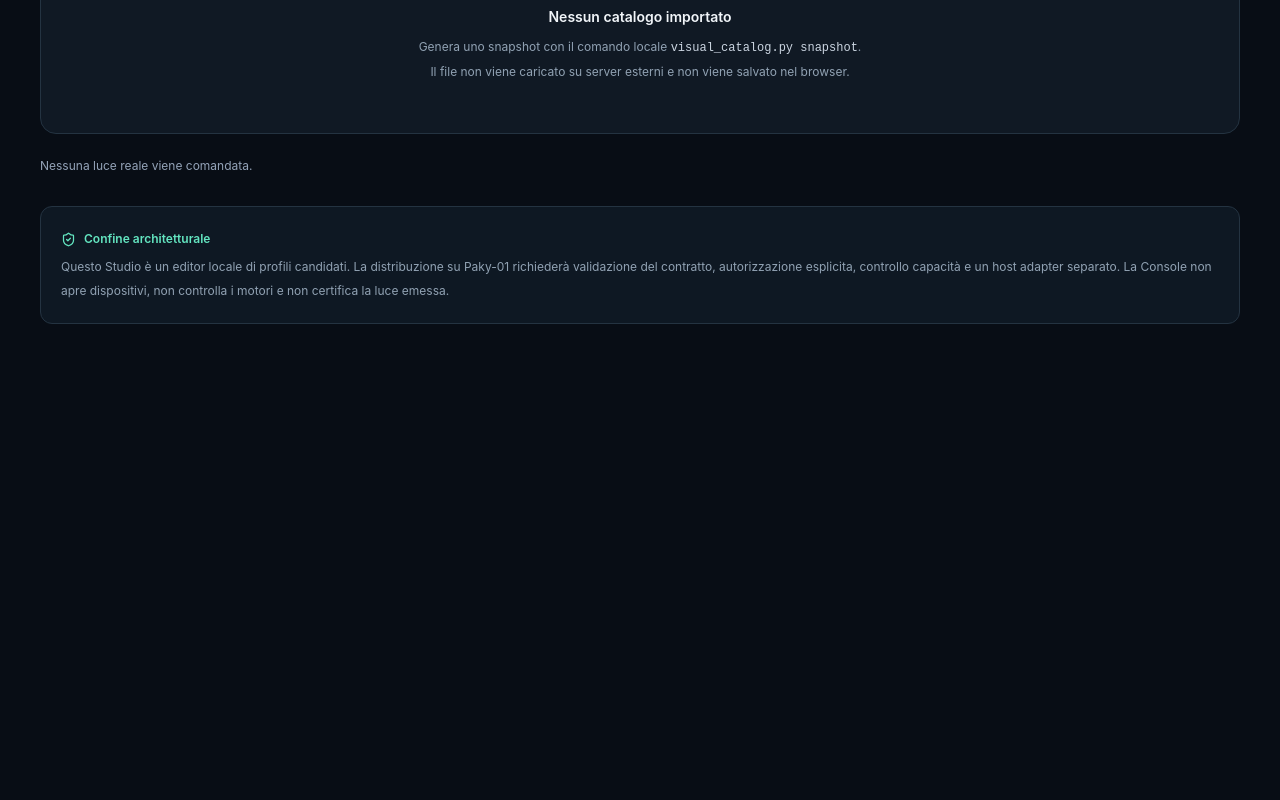
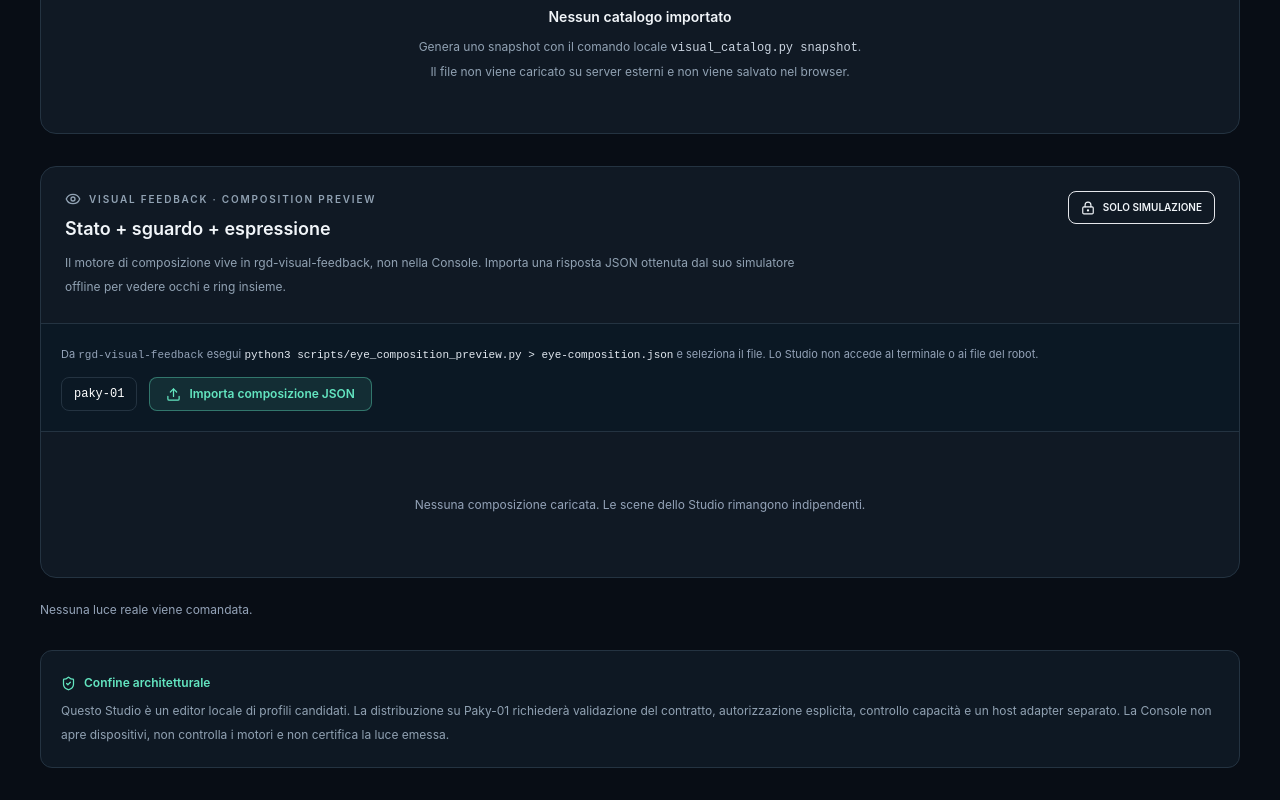
Before and after one commit to OpenRGD/rgd-console, a Next.js app in the folder apps/web/: page /visual-effects in a window 1280 px wide. Shown: the part 3169-3969 px from the top of the page. Before the commit the page ends 3525 px from the top, so only its background shows below. Built offline with nearby package versions, Linux system fonts and the light colour scheme.

Commit message:
feat(console): surface canonical Eye Composer read-only preview inside Visual Effects Studio

```diff
--- a/apps/web/src/components/visual-effects-studio.tsx
+++ b/apps/web/src/components/visual-effects-studio.tsx
@@ -11,6 +11,7 @@ import './visual-effects-studio.css';
 import { DEMO_EXPRESSION, EyeScreen, ExpressiveEyesStudio, validExpression } from './expressive-eyes';
 import type { EyeExpression } from './expressive-eyes';
 import { ExpressionCatalogManager } from './expression-catalog-manager';
+import { EyeCompositionPreview } from './eye-composition-preview';
 import paky01EyesPreset from '@/fixtures/paky01-eyes-v0.1.preview.json';
 
 type LightEffect = 'solid' | 'pulse' | 'chase' | 'wave';
@@ -639,6 +640,7 @@ export function VisualEffectsStudio() {
         targetRobotId={profile.robot_id} stageInScene={stageExpressionInScene}
         selectedSceneExpression={activeEyeExpression} currentSceneLabel={activeScene}/></div>
       <div className="mt-8"><ExpressionCatalogManager key={profile.robot_id} robotId={profile.robot_id}/></div>
+      <div className="mt-8"><EyeCompositionPreview key={profile.robot_id} robotId={profile.robot_id}/></div>
       <p role="status" className="mt-6 text-xs text-slate-400">{message}</p>
       <div className="mt-8 rounded-xl border border-line bg-[#0e1823] p-5 text-xs leading-6 text-muted">
         <p className="mb-1 flex items-center gap-2 font-semibold text-mint"><ShieldCheck size={15}/> Confine architetturale</p>
```
